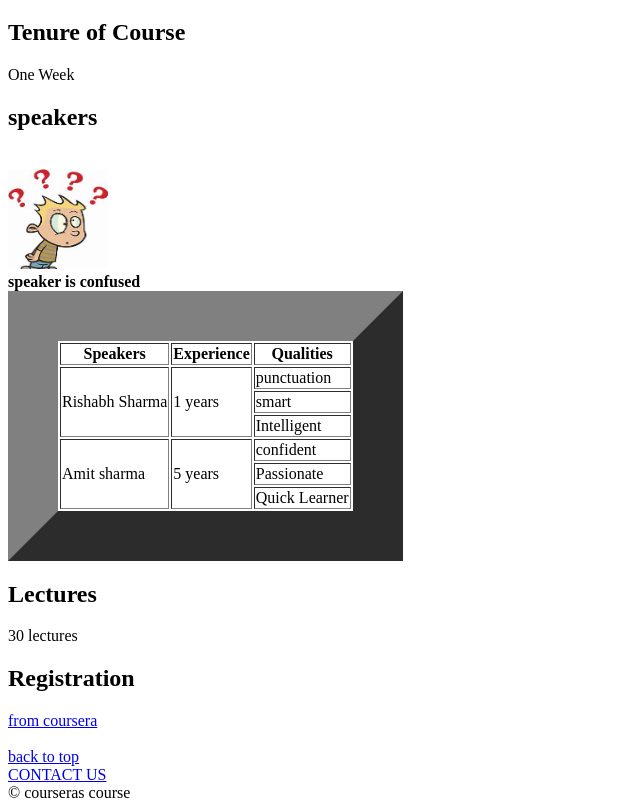
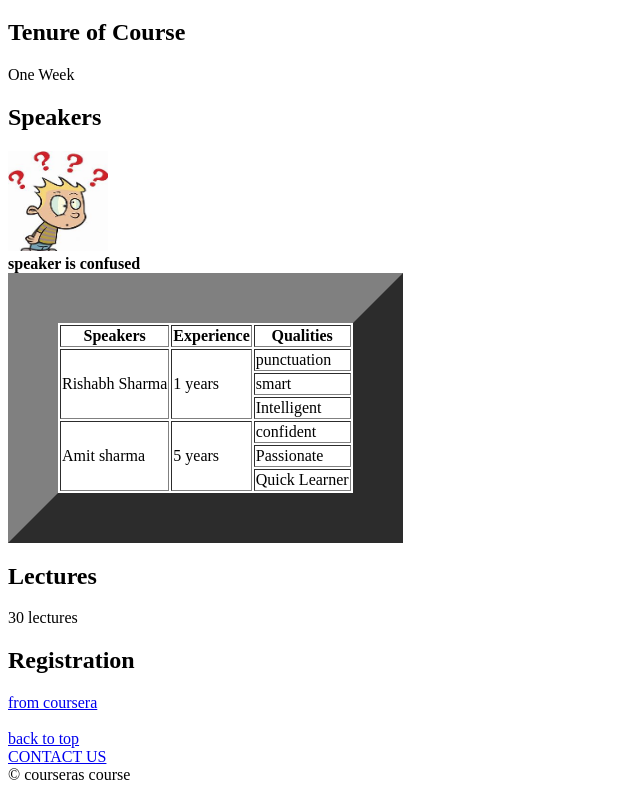
Before and after one commit to myfirstwebcourse/myfirstwebcourse.github.io, a plain HTML site: page index.html in a window 1280 px wide. Shown: the part 61-871 px from the top of the page, without its empty margins (0-640 px from the left). Drawn offline with Linux system fonts and the light colour scheme.

Commit message:
Update index.html

```diff
--- a/index.html
+++ b/index.html
@@ -9,9 +9,9 @@
 <header><h1 id="top">Webpage Design Course</h1></header>
 <h2>Tenure of Course</h2>
 One Week
+ <br/>
 
-<h2>speakers</h2>
- <br/>
+<h2>Speakers</h2>
 <img src="ima.jpg" width=100px* height=100px*   alt="confusing speaker"/> <figcaption><b>speaker is confused</b><figcaption/>
 
 
```
